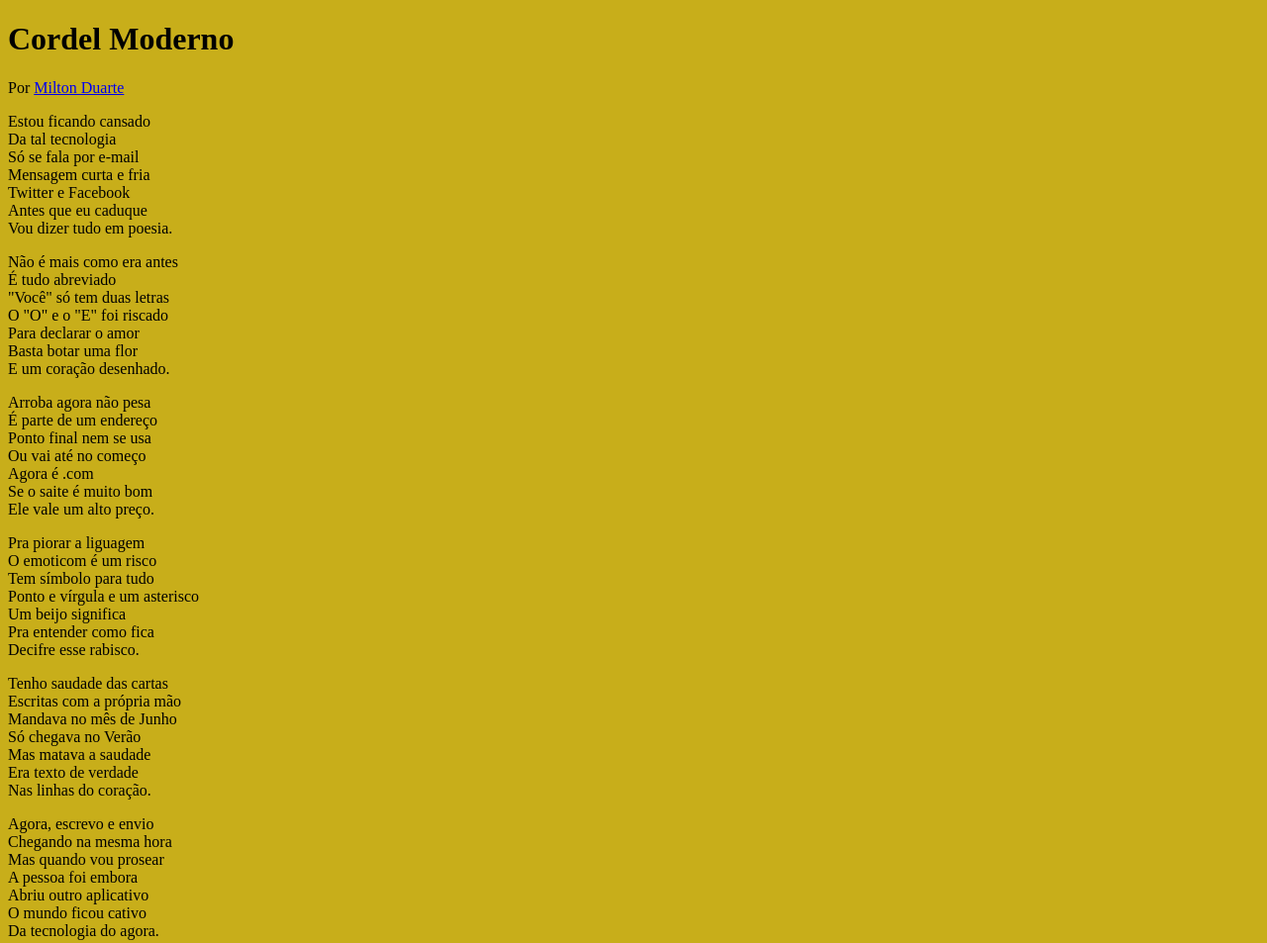
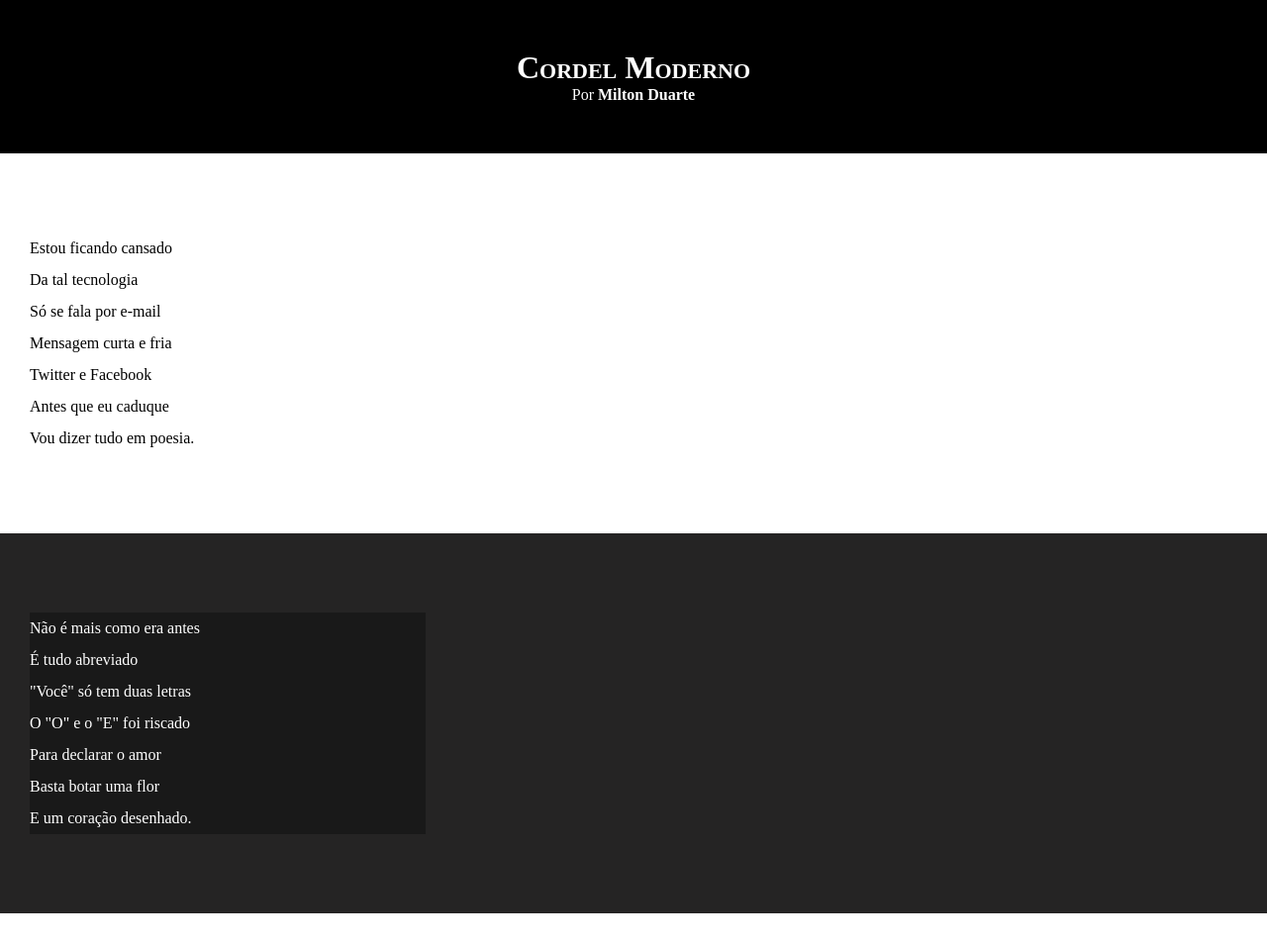
Before and after one commit to LuisPanata/HTML-CSS, a plain HTML site: page Desafios/d012/index.html in a window 1280 px wide. Shown: the top 953 px of the page at 99% size. Drawn offline with Linux system fonts and the light colour scheme.

Commit message:
Atualizei estilos dos textos e blocos do D012

```diff
--- a/Desafios/d012/index.html
+++ b/Desafios/d012/index.html
@@ -12,7 +12,7 @@
     <p>Por <a href="https://www.recantodasletras.com.br/poesias/3186743" target="_blank">Milton Duarte</a></p>
     </header>
 
-    <section>
+    <section class="normal">
         <p>
             Estou ficando cansado <br>
             Da tal tecnologia <br>
@@ -24,7 +24,7 @@
         </p>
     </section>
 
-    <section>
+    <section class="imagem">
         <p>
             Não é mais como era antes  <br>
             É tudo abreviado <br>
@@ -36,7 +36,7 @@
         </p>
     </section>
 
-    <section>
+    <section class="normal">
         <p>
             Arroba agora não pesa <br>
             É parte de um endereço <br>
@@ -58,7 +58,7 @@
         </p>
     </section>
 
-    <section>
+    <section class="imagem">
         <p>
             Tenho saudade das cartas <br>
             Escritas com a própria mão <br>
@@ -70,7 +70,7 @@
         </p>
     </section>
 
-    <section>
+    <section class="normal">
         <p>
             Agora, escrevo e envio  <br>
             Chegando na mesma hora <br>
--- a/Desafios/d012/style.css
+++ b/Desafios/d012/style.css
@@ -1,5 +1,64 @@
 @charset "utf-8";
 
-body {
-    background-color: rgba(196, 167, 6, 0.918);
-}
+ * {
+    margin: 0;
+    padding: 0;
+ }
+
+ html, body {
+    min-height: 100vh;
+    background-color: darkgray;
+ }
+
+ header {
+    text-align: center;
+    background-color: black;
+    color: white;
+ }
+
+ header h1 {
+    padding-top: 50px;
+    font-variant: small-caps;
+ }
+
+ header p {
+    padding-bottom: 50px;
+ }
+
+ header a, footer a {
+    color: white;
+    text-decoration: none;
+    font-weight: bolder;
+ }
+
+ header a:hover, footer a:hover {
+    text-decoration: underline;
+ }
+
+ section {
+    padding-top: 10vh;
+    padding-bottom: 10vh;
+    line-height: 2em;
+    padding-left: 30px;
+ }
+
+ section.normal {
+    background-color: white;
+    color: black;
+ }
+
+section.imagem {
+        background-color: rgb(37, 36, 36);
+        color: white;
+    }
+
+    section.imagem p {
+        width: 400px;
+        background-color: rgba(0, 0, 0, 0.315);
+    }
+ footer {
+    text-align: center;
+    background-color: black;
+    color: white;
+    padding: 10px;
+ }
```
